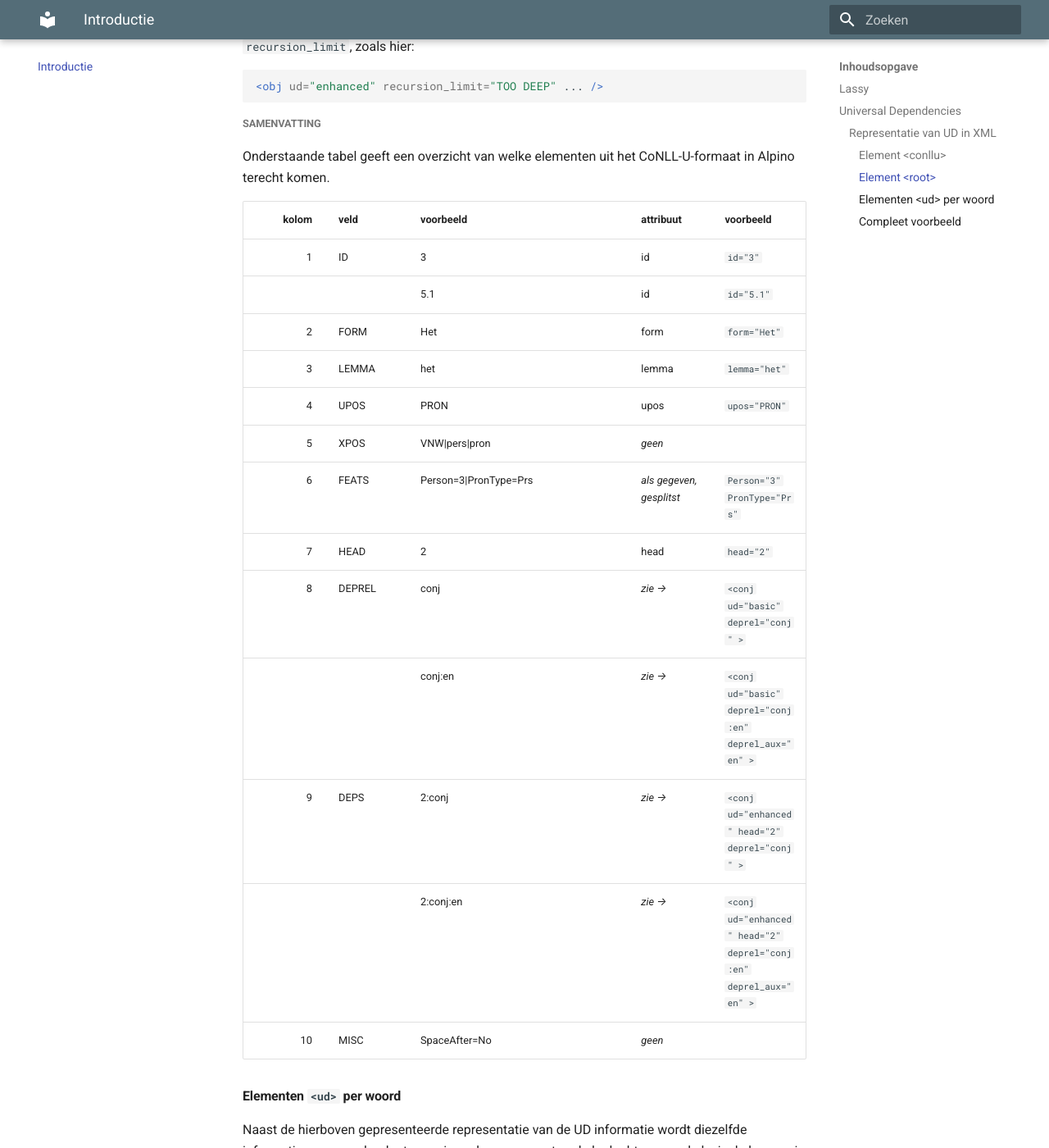
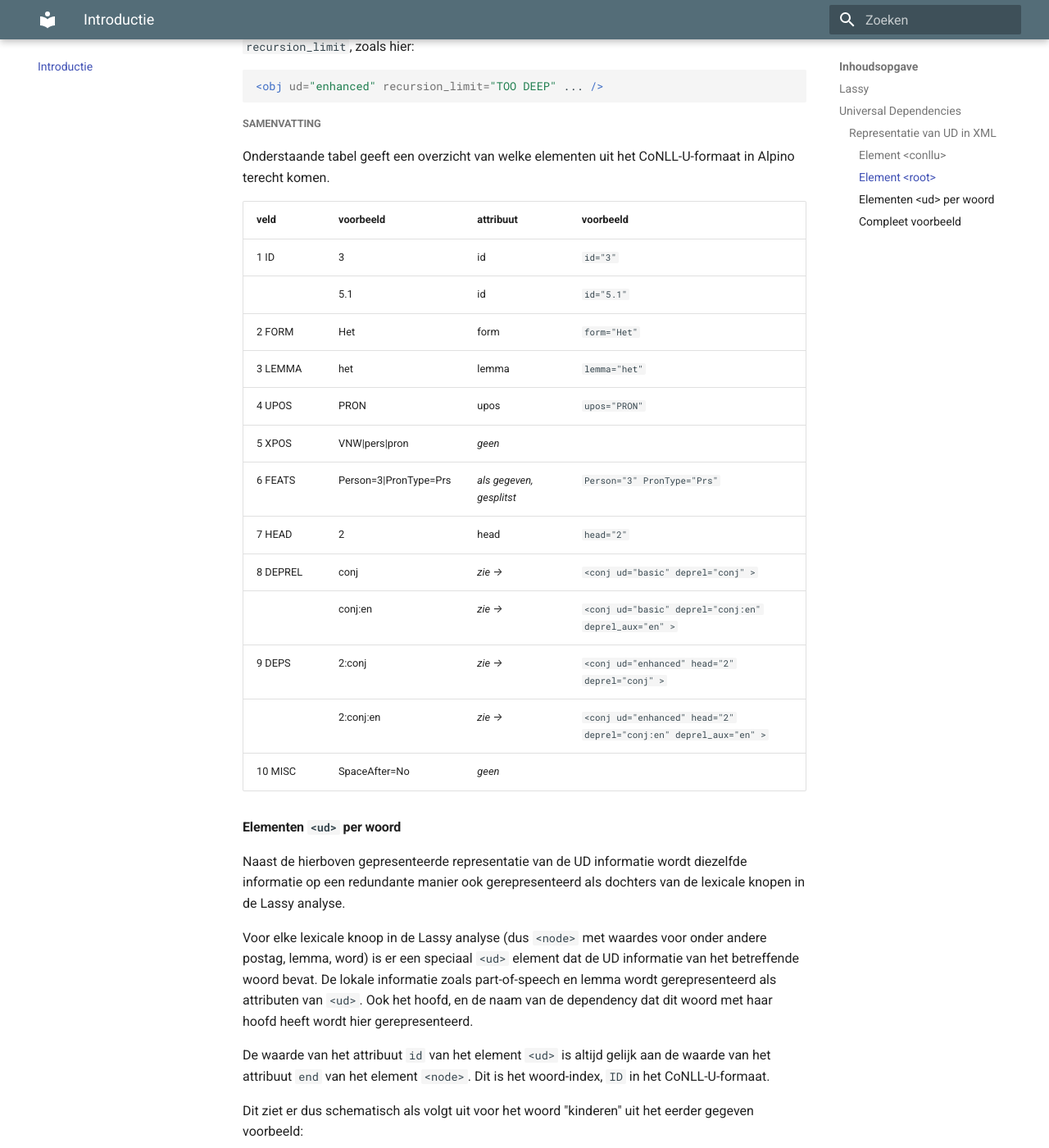
Before and after one commit to rug-compling/alud-docs, an MkDocs documentation site: the page built from docs/index.md, in a window 1280 px wide and 1400 px high, scrolled down 2377 px. Shown: the whole window at 82% size. Built offline with MkDocs 1.6.1 and Material for MkDocs 9.7.7, drawn with Linux system fonts in a browser that asks for light colours; some of the changed text lies outside the part shown.

Commit message:
opmaak tabellen

```diff
--- a/docs/index.md
+++ b/docs/index.md
@@ -124,21 +124,21 @@ deze recursie onderbroken. Dit wordt aangegeven met het attribuut
 Onderstaande tabel geeft een overzicht van welke elementen uit het CoNLL-U-formaat in Alpino terecht komen.
 
 
-| kolom | veld   | voorbeeld  | | attribuut | voorbeeld |
-|------:|--------|------------|----|-----------|-----------|
-|   1   | ID     | 3          | | id        | `id="3"` |
-|       |        | 5.1        | | id        | `id="5.1"` |
-|   2   | FORM   | Het        | | form      | `form="Het"` |
-|   3   | LEMMA  | het        | | lemma     | `lemma="het"` |
-|   4   | UPOS   | PRON       | | upos      | `upos="PRON"` |
-|   5   | XPOS   | VNW\|pers\|pron | | *geen* | |
-|   6   | FEATS  | Person=3\|PronType=Prs | | *als gegeven, gesplitst* | `Person="3" PronType="Prs"` |
-|   7   | HEAD   | 2          | | head      | `head="2"` |
-|   8   | DEPREL | conj       | | *zie →*   | `<conj ud="basic" deprel="conj" >` |
-|       |        | conj:en    | | *zie →*   | `<conj ud="basic" deprel="conj:en" deprel_aux="en" >` |
-|   9   | DEPS   | 2:conj     | | *zie →*   | `<conj ud="enhanced" head="2" deprel="conj" >` |
-|       |        | 2:conj:en  | | *zie →*   | `<conj ud="enhanced" head="2" deprel="conj:en" deprel_aux="en" >` |
-|  10   | MISC   | SpaceAfter=No | | *geen* | |
+|         veld   | voorbeeld  |   attribuut | voorbeeld |
+|----------------|------------|----------------|-----------|
+|   1     ID     | 3          |   id        | `id="3"` |
+|                | 5.1        |   id        | `id="5.1"` |
+|   2     FORM   | Het        |   form      | `form="Het"` |
+|   3     LEMMA  | het        |   lemma     | `lemma="het"` |
+|   4     UPOS   | PRON       |   upos      | `upos="PRON"` |
+|   5     XPOS   | VNW\|pers\|pron |   *geen* | |
+|   6     FEATS  | Person=3\|PronType=Prs |   *als gegeven, gesplitst* | `Person="3" PronType="Prs"` |
+|   7     HEAD   | 2          |   head      | `head="2"` |
+|   8     DEPREL | conj       |   *zie →*   | `<conj ud="basic" deprel="conj" >` |
+|                | conj:en    |   *zie →*   | `<conj ud="basic" deprel="conj:en" deprel_aux="en" >` |
+|   9     DEPS   | 2:conj     |   *zie →*   | `<conj ud="enhanced" head="2" deprel="conj" >` |
+|                | 2:conj:en  |   *zie →*   | `<conj ud="enhanced" head="2" deprel="conj:en" deprel_aux="en" >` |
+|  10     MISC   | SpaceAfter=No |   *geen* | |
 
 
 #### Elementen `<ud>` per woord
@@ -247,21 +247,21 @@ Dit wordt dus aangegeven als volgt (opnieuw wat vereenvoudigd), waarbij we ons h
 
 Onderstaande tabel geeft een overzicht van welke elementen uit het CoNLL-U-formaat in Alpino terecht komen.
 
-| kolom | veld   | voorbeeld  | | tag/attribuut | voorbeeld |
-|------:|--------|------------|----|------------|-----------|
-|   1   | ID     | 3          | | ud/id, dep/id | `<ud id="3" > <dep id="3"> </ud>` |
-|       |        | 5.1        | | dep/id+elided | `<ud > <dep id="5.1" elided="true"> </ud>` |
-|   2   | FORM   | Het        | | ud/form       | `<ud form="Het" >` |
-|   3   | LEMMA  | het        | | ud/lemma      | `<ud lemma="het" >` |
-|   4   | UPOS   | PRON       | | ud/upos       | `<ud upos="PRON" >` |
-|   5   | XPOS   | VNW\|pers\|pron | | *geen*   | |
-|   6   | FEATS  | Person=3\|PronType=Prs | | *als gegeven, gesplitst* | `<ud Person="3" PronType="Prs" >` |
-|   7   | HEAD   | 2          | | ud/head       | `<ud head="2" >` |
-|   8   | DEPREL | conj       | | ud/*zie →*    | `<ud="basic" deprel="conj" deprel_main="conj" >` |
-|       |        | conj:en    | | ud/*zie →*    | `<ud="basic" deprel="conj:en" deprel_main="conj" deprel_aux="en" >` |
-|   9   | DEPS   | 2:conj     | | dep/*zie →*   | `<ud> <dep head="2" deprel="conj" deprel_main="conj" > </ud>` |
-|       |        | 2:conj:en  | | dep/*zie →*   | `<ud> <dep head="2" deprel="conj:en" deprel_main="conj" deprel_aux="en" > </ud>` |
-|  10   | MISC   | SpaceAfter=No | | *geen*     | |
+|         veld   | voorbeeld  | tag/attribuut | voorbeeld |
+|----------------|------------|----------------|-----------|
+|   1    ID     | 3          |  ud/id, dep/id | `<ud id="3" > <dep id="3"> </ud>` |
+|                | 5.1        |   dep/id+elided | `<ud > <dep id="5.1" elided="true"> </ud>` |
+|   2     FORM   | Het        |   ud/form       | `<ud form="Het" >` |
+|   3     LEMMA  | het        |   ud/lemma      | `<ud lemma="het" >` |
+|   4     UPOS   | PRON       |   ud/upos       | `<ud upos="PRON" >` |
+|   5     XPOS   | VNW\|pers\|pron |   *geen*   | |
+|   6     FEATS  | Person=3\|PronType=Prs |   *als gegeven, gesplitst* | `<ud Person="3" PronType="Prs" >` |
+|   7     HEAD   | 2          |   ud/head       | `<ud head="2" >` |
+|   8     DEPREL | conj       |   ud/*zie →*    | `<ud="basic" deprel="conj" deprel_main="conj" >` |
+|                | conj:en    |   ud/*zie →*    | `<ud="basic" deprel="conj:en" deprel_main="conj" deprel_aux="en" >` |
+|   9     DEPS   | 2:conj     |   dep/*zie →*   | `<ud> <dep head="2" deprel="conj" deprel_main="conj" > </ud>` |
+|                | 2:conj:en  |   dep/*zie →*   | `<ud> <dep head="2" deprel="conj:en" deprel_main="conj" deprel_aux="en" > </ud>` |
+|  10     MISC   | SpaceAfter=No |   *geen*     | |
 
 
 #### Compleet voorbeeld
```
